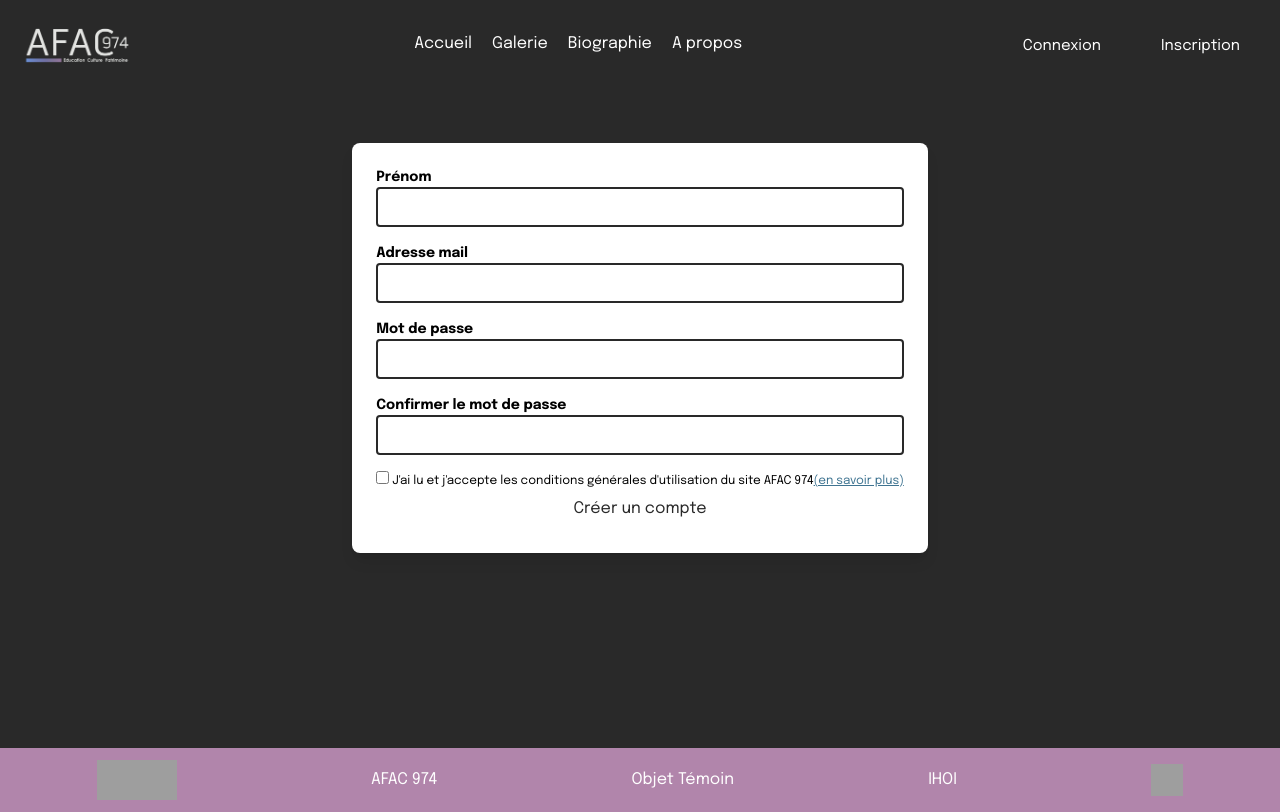
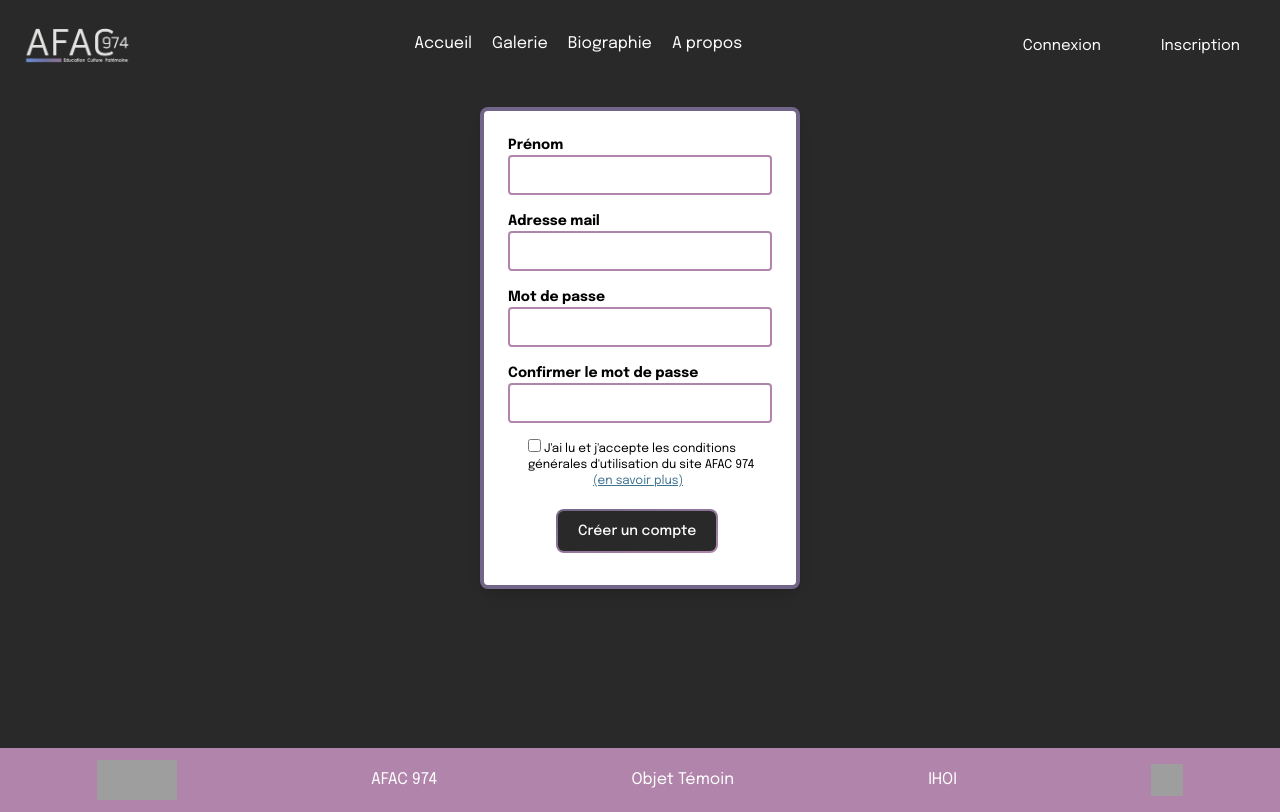
Before and after one commit to WildCodeSchool/2023-03-JS-Remote-Wild_Impact_P3_AFAC974, a React (Vite) app in the folder frontend/: page /subscription in a window 1280 px wide. Built offline with nearby package versions, Linux system fonts and the light colour scheme; no server answers; grey boxes are pictures that could not be loaded.

Commit message:
hotFix Auth/UserSub/Rgpdbutton&checkbox

```diff
--- a/frontend/src/components/AcceptRGPD.jsx
+++ b/frontend/src/components/AcceptRGPD.jsx
@@ -3,20 +3,24 @@ import { Link } from "react-router-dom";
 
 function AcceptRGPD({ toggleDisableButton }) {
   return (
-    <div className="text-xs">
+    <div className="text-xs flex flex-col items-center pl-5">
   <label>
-        <input type="checkbox" value="accept" onChange={toggleDisableButton} />{" "}
-        J'ai lu et j'accepte les conditions générales d'utilisation du site AFAC
-        974
+    <input
+      type="checkbox"
+      value="accept"
+      onChange={toggleDisableButton}
+      className="mx-auto"
+    />{" "}
+    J'ai lu et j'accepte les conditions générales d'utilisation du site AFAC 974
+  </label>
   <Link
     to="/rgpd"
     target="_blank"
-          className="underline text-blue"
+    className="underline text-blue pr-6"
     rel="noreferrer"
   >
     (en savoir plus)
   </Link>
-      </label>
 </div>
   );
 }
--- a/frontend/src/pages/Auth.jsx
+++ b/frontend/src/pages/Auth.jsx
@@ -31,7 +31,7 @@ function Auth() {
   return (
     <div className="bg-black flex items-center justify-center h-screen">
       <form
-        className="bg-white border-purple border-solid border-4 p-1 p-6 rounded-lg shadow-lg"
+        className="bg-white border-purple border-solid border-4 p-1 p-6 rounded-lg shadow-lg w-80"
         onSubmit={(event) => login(event)}
       >
         <div className="mb-4">
@@ -70,7 +70,8 @@ function Auth() {
             required
           />
         </div>
-        <div className="flex justify-center">
+        <div className="flex flex-col items-center">
+          <div className="flex">
             <button
               type="submit"
               className="relative inline-flex items-center justify-center p-0.5 mb-2 mr-2 overflow-hidden text-sm font-medium text-gray-900 rounded-lg group bg-gradient-to-br from-purple to-pink group-hover:from-purple group-hover:to-pink hover:text-white dark:text-white focus:ring-4"
@@ -79,9 +80,10 @@ function Auth() {
                 Connexion
               </span>
             </button>
+          </div>
           <p className="text-center mt-4">Vous n'avez pas de compte ?</p>
           <Link to="/subscription">
-            <p className="text-center underline">Cliquez ici</p>
+            <p className="text-center underline pt-4">Cliquez ici</p>
           </Link>
         </div>
       </form>
--- a/frontend/src/pages/UserSubscription.jsx
+++ b/frontend/src/pages/UserSubscription.jsx
@@ -55,7 +55,7 @@ function UserSubscription() {
   return (
     <div className="bg-black flex items-center justify-center h-screen">
       <form
-        className="bg-white p-6 rounded-lg shadow-lg"
+        className="bg-white border-purple border-solid border-4 p-6 rounded-lg shadow-lg  w-80 h-100"
         onSubmit={(e) => postUsers(e)}
       >
         <div className="mb-4">
@@ -66,7 +66,7 @@ function UserSubscription() {
               name="firstname"
               value={users.firstname}
               onChange={(e) => handleUser(e.target.name, e.target.value)}
-              className="border-black border-solid border-2 rounded py-2 px-4 w-full"
+              className="border-pink border-solid border-2 rounded py-2 px-4 w-full"
             />
           </label>
         </div>
@@ -78,7 +78,7 @@ function UserSubscription() {
               name="email"
               value={users.email}
               onChange={(e) => handleUser(e.target.name, e.target.value)}
-              className="border-black border-solid border-2 rounded py-2 px-4 w-full"
+              className="border-pink border-solid border-2 rounded py-2 px-4 w-full"
               required
               pattern="^[\w-.]+@([\w-])+.([\w-]{2,4})$"
             />
@@ -92,7 +92,7 @@ function UserSubscription() {
               name="password"
               value={users.password}
               onChange={(e) => handleUser(e.target.name, e.target.value)}
-              className="border-black border-solid border-2 rounded py-2 px-4 w-full"
+              className="border-pink border-solid border-2 rounded py-2 px-4 w-full"
               required
             />
           </label>
@@ -105,19 +105,23 @@ function UserSubscription() {
               name="confirmPassword"
               value={users.confirmPassword}
               onChange={(e) => handleUser(e.target.name, e.target.value)}
-              className="border-black border-solid border-2 rounded py-2 px-4 w-full"
+              className="border-pink border-solid border-2 rounded py-2 px-4 w-full"
               required
             />
           </label>
         </div>
         <AcceptRGPD toggleDisableButton={toggleDisableButton} />
+        <div className="flex">
             <button
               type="submit"
               disabled={disableButton}
-          className="bg-gray-800 text-black rounded py-2 px-4 w-full"
+              className="relative inline-flex items-center justify-center ml-12 mt-5 p-0.5 mb-2 mr-2 overflow-hidden text-sm font-medium text-gray-900 rounded-lg group bg-gradient-to-br from-purple to-pink group-hover:from-purple group-hover:to-pink hover:text-white dark:text-white focus:ring-4"
             >
+              <span className="relative text-white px-5 py-2.5 transition-all ease-in duration-75 bg-black dark:bg-gray-900 rounded-md group-hover:bg-opacity-0">
               Créer un compte
+              </span>
             </button>
+          </div>
       </form>
     </div>
   );
```
Lines whose indentation alone changed are shown as unchanged.
